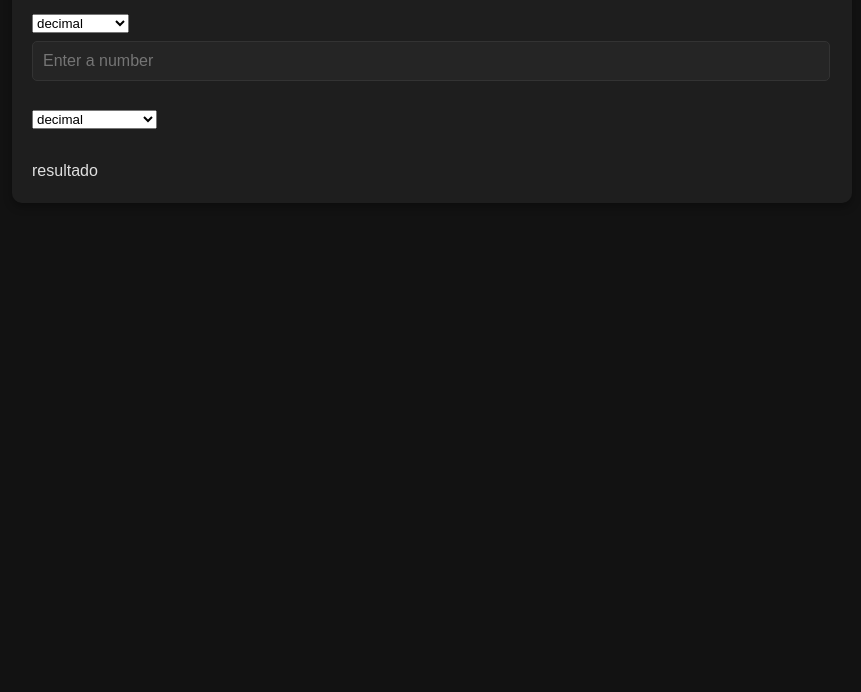
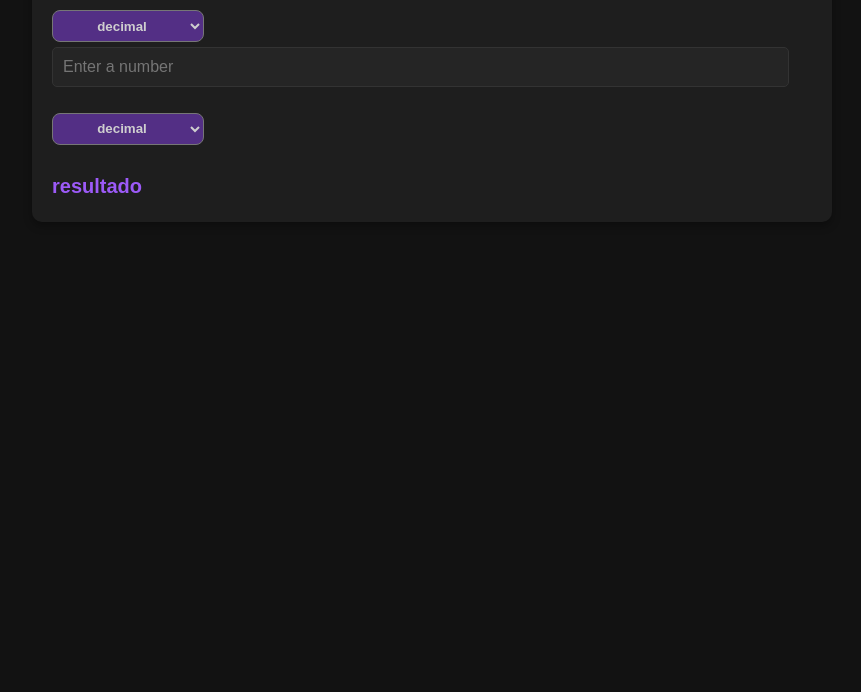
Before and after one commit to luca-maciel/nscalc, a plain HTML site: page index.html in a window 1280 px wide. Shown: the part 108-800 px from the top of the page, without its empty margins (208-1069 px from the left). Drawn offline with Linux system fonts and the light colour scheme.

Commit message:
style.css updated

```diff
--- a/style.css
+++ b/style.css
@@ -6,6 +6,12 @@
     --text-color: #e0e0e0;
     --accent-color: #bb86fc;
     --border-color: #333;
+}
+
+*{
+    box-sizing: border-box;
+    padding: 0;
+    outline: none;
 }
 
 body {
@@ -91,14 +97,45 @@ td {
     background: var(--primary-color);
 }
 
-/* Melhorando acessibilidade */
-:focus {
-    outline: 2px solid var(--accent-color);
-    outline-offset: 3px;
+select{
+    width: 20%;
+    height: 4vh;
+    text-align: center;
+    font-weight: 700;
+    border-radius: 8px;
+}
+
+option{
+    font-weight: 700;
+}
+
+select{
+    background-color: #532f85;
+    color: rgb(207, 207, 207);
+    opacity: 100%;
+    transition: .2s ease-in-out;
+
+}
+
+select:focus{
+    opacity: 40%;
+    transition: .2s ease-in-out;
+}
+
+select:hover{
+    background-color: #9c5af7;
+    color: whitesmoke;
+    transition: .25s ease-in-out;
 }
 
 button:focus, input:focus, textarea:focus {
-    outline: 2px solid var(--accent-color);
+    outline: 1px solid var(--accent-color);
+}
+
+#result{
+    font-size: 1.25rem;
+    font-weight: 650;
+    color: #9c5af7;
 }
 
 /* Responsividade melhorada */
```
